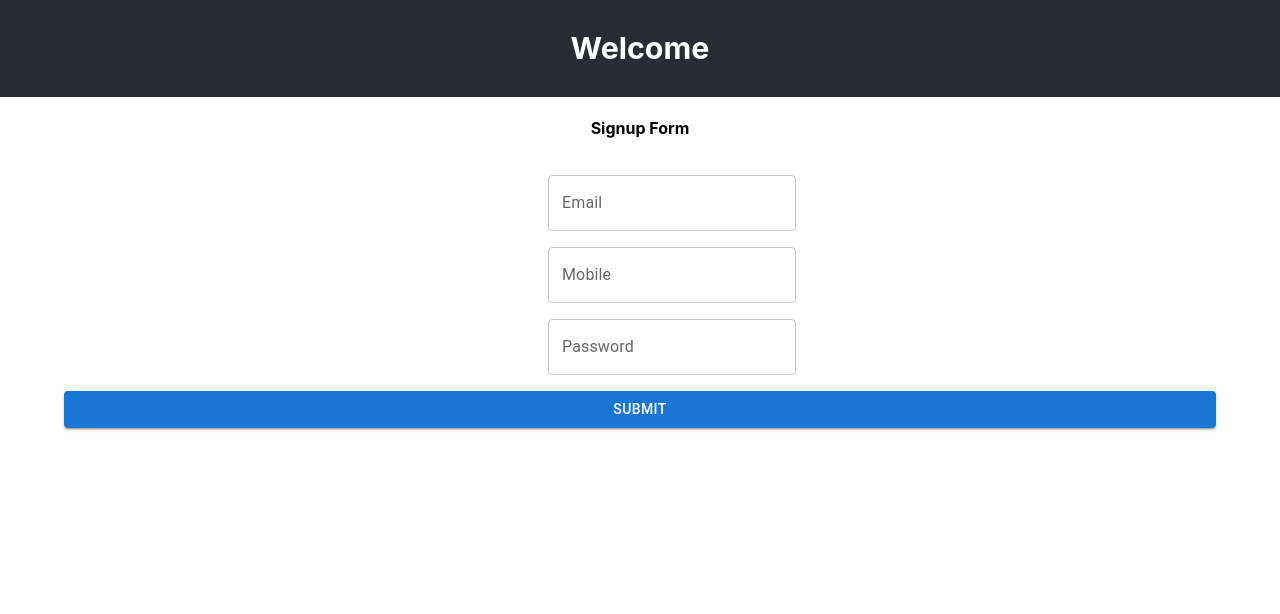
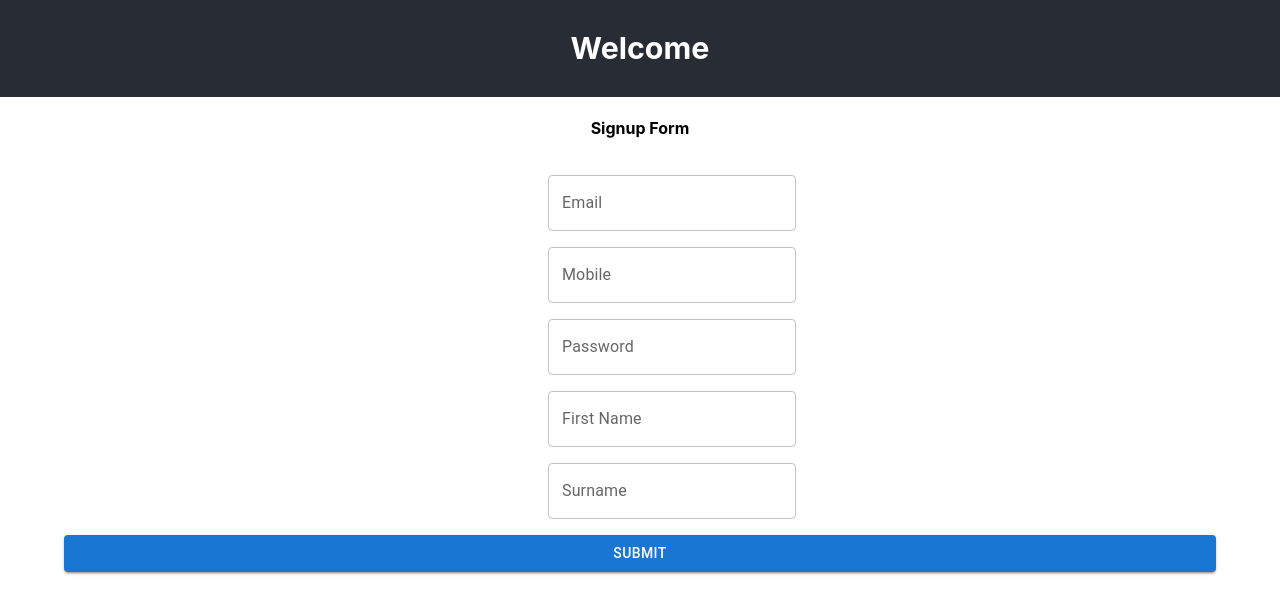
Before and after one commit to WDMarais/codehesion-assessment, a React (Create React App) app: page / in a window 1280 px wide. Shown: the top 614 px of the page. Built offline with nearby package versions, Linux system fonts and the light colour scheme.

Commit message:
Add first_name and surname fields

```diff
--- a/src/components/signupForm.js
+++ b/src/components/signupForm.js
@@ -18,6 +18,10 @@ const validationSchema = yup.object({
     .string('Enter your password')
     .min(8, 'Password should be of minimum 8 characters length')
     .required('Password is required'),
+  first_name: yup
+    .string('Enter your first name'),
+  surname: yup
+    .string('Enter your surname'),
 });
 
 const SignupForm = () => {
@@ -26,6 +30,8 @@ const SignupForm = () => {
       email: '',
       password: '',
       mobile: '',
+      first_name: '',
+      surname: '',
     },
     validationSchema: validationSchema,
     onSubmit: (values) => {
@@ -74,6 +80,30 @@ const SignupForm = () => {
                 helperText={formik.touched.password && formik.errors.password}
               />
             </Grid>
+            <Grid item>
+              <TextField
+                id="first_name"
+                name="first_name"
+                label="First Name"
+                placeholder="Hugh"
+                value={formik.values.first_name}
+                onChange={formik.handleChange}
+                error={formik.touched.first_name && Boolean(formik.errors.first_name)}
+                helperText={formik.touched.first_name && formik.errors.first_name}
+              />
+            </Grid>
+            <Grid item>
+              <TextField
+                id="surname"
+                name="surname"
+                label="Surname"
+                placeholder="Mann"
+                value={formik.values.surname}
+                onChange={formik.handleChange}
+                error={formik.touched.surname && Boolean(formik.errors.surname)}
+                helperText={formik.touched.surname && formik.errors.surname}
+              />
+            </Grid>
           </Grid>
           <Button color="primary" variant="contained" fullWidth type="submit">
             Submit
```
